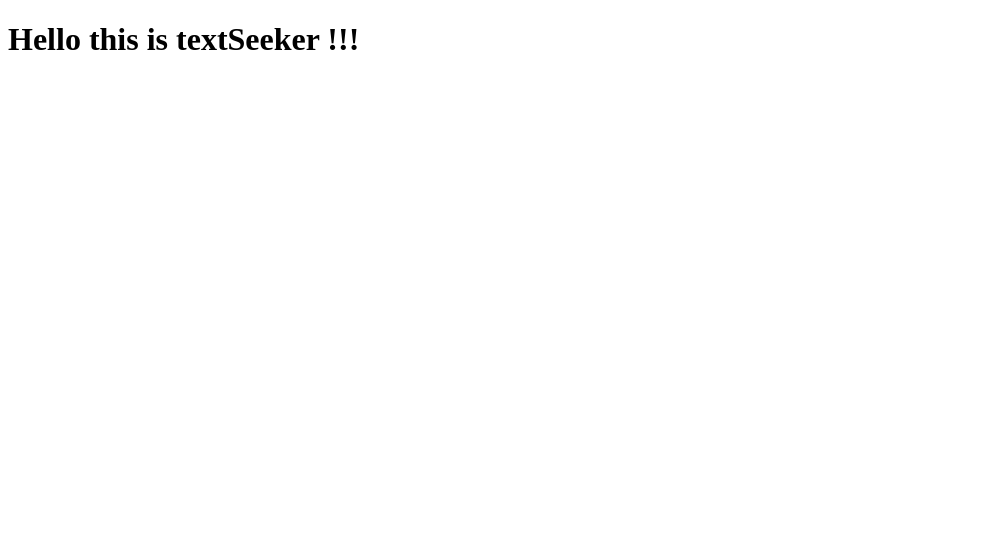
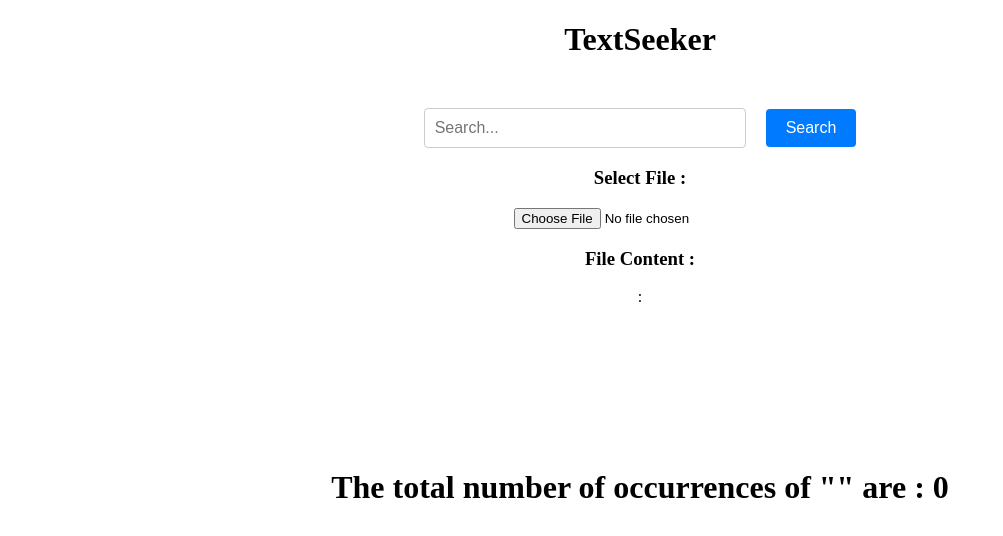
Before and after one commit to HimanshuSingh-08/TextSeeker, a React (Vite) app: page / in a window 1280 px wide. Shown: the top 536 px of the page, without its empty margins (0-1003 px from the left). Built offline with nearby package versions, Linux system fonts and the light colour scheme.

Commit message:
fixed empty string count bug and added styling to the filehandler

```diff
--- a/package.json
+++ b/package.json
@@ -4,7 +4,7 @@
   "version": "0.0.0",
   "type": "module",
   "scripts": {
-    "dev": "vite",
+    "dev": "vite --host",
     "build": "vite build",
     "lint": "eslint . --ext js,jsx --report-unused-disable-directives --max-warnings 0",
     "preview": "vite preview"
--- a/src/App.jsx
+++ b/src/App.jsx
@@ -1,11 +1,14 @@
+import Filehandler from "./Components/Filehandler";
+import Header from "./Components/Header";
+import SearchBar from "./Components/SearchBar";
 
 function App() {
-
   return (
     <>
-       <h1>Hello this is textSeeker !!!</h1>
+      <Header />
+      <SearchBar />
     </>
-  )
+  );
 }
 
-export default App
+export default App;
--- /dev/null
+++ b/src/CSS/Filehandler.css
@@ -0,0 +1,9 @@
+
+.file-layout{
+    text-align: center;
+}
+
+.file-content{
+    height: 200px;
+    width: 300;
+}
```
